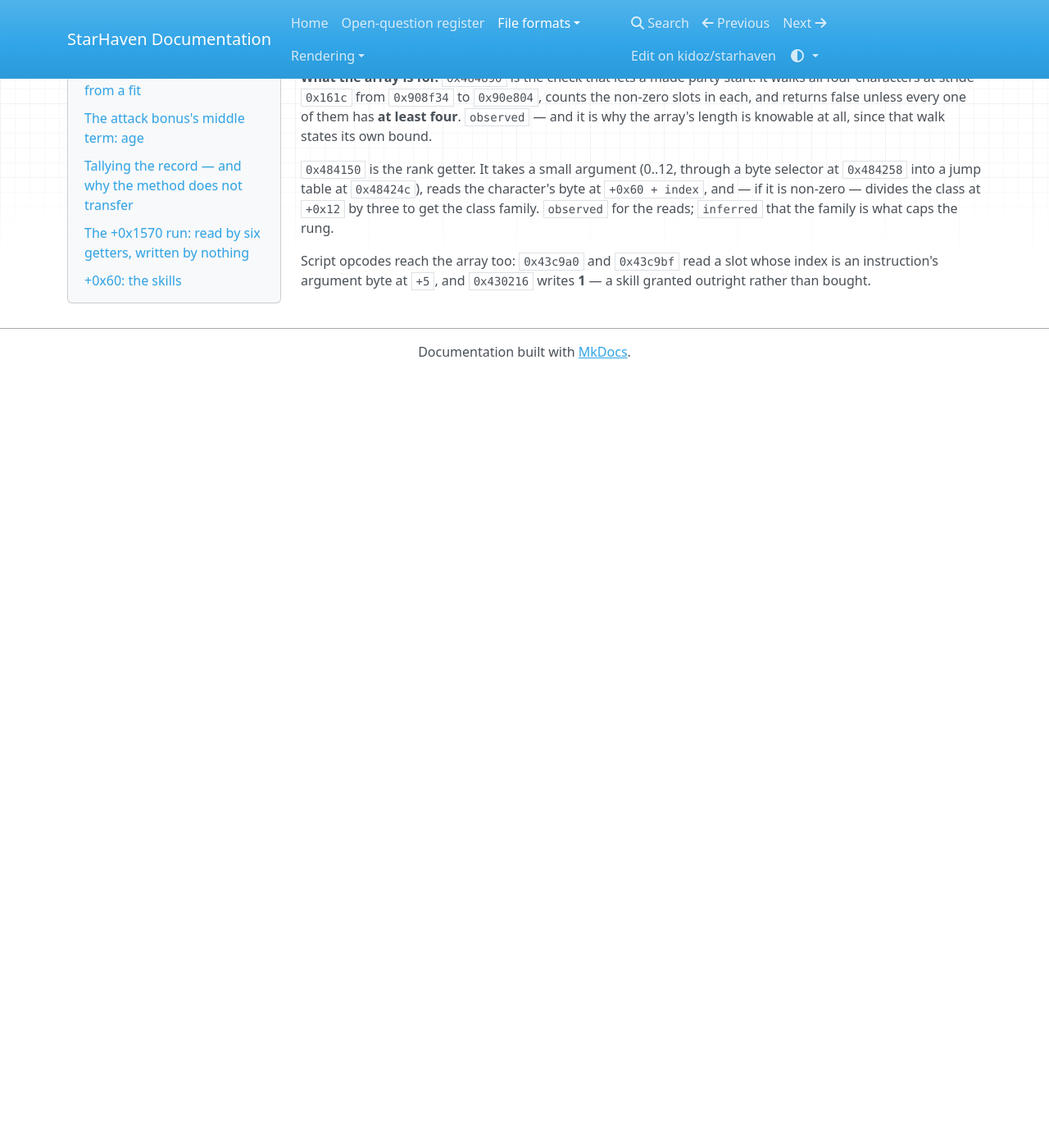
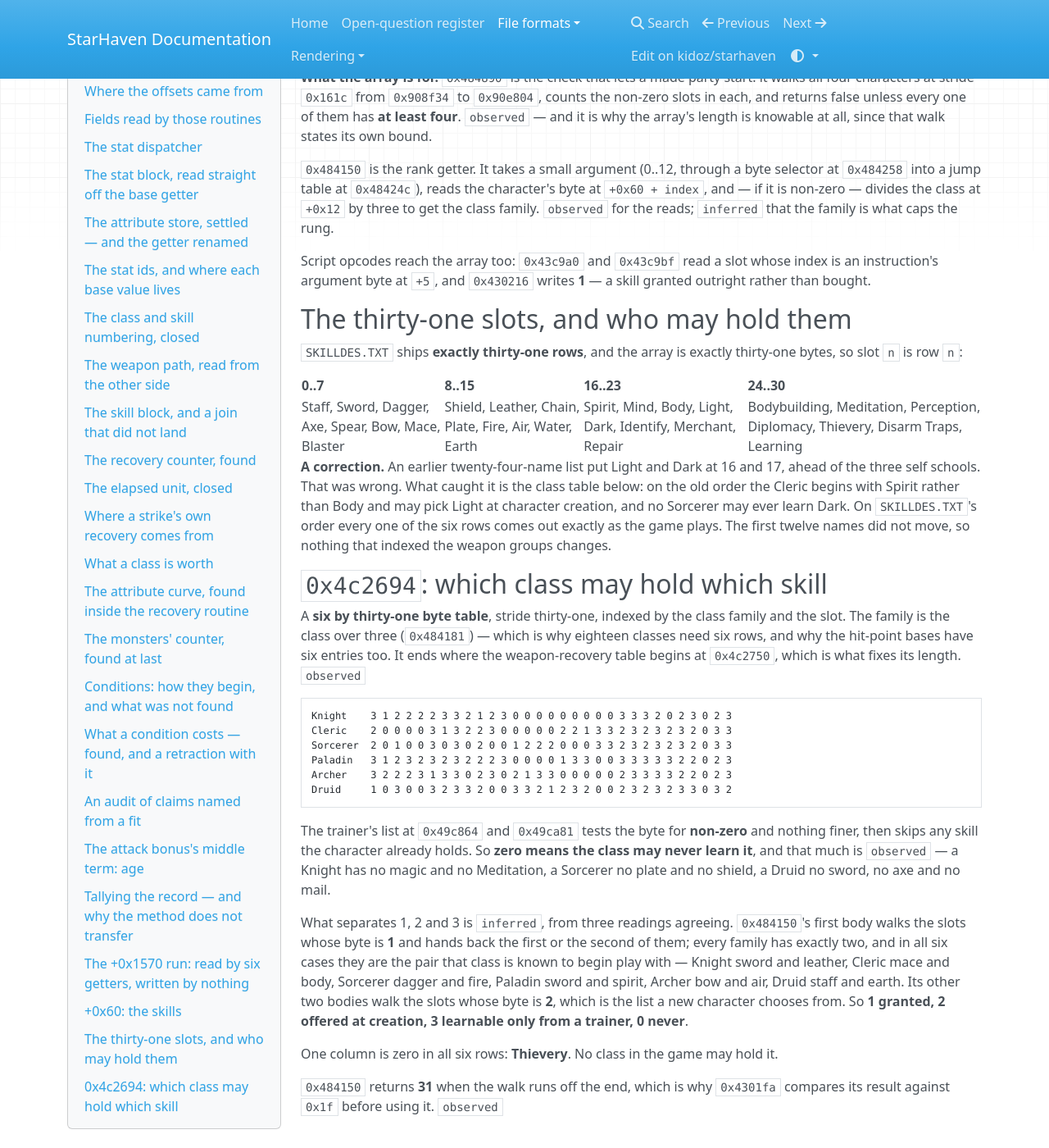
Before and after one commit to kidoz/starhaven, an MkDocs documentation site: the page built from docs/formats/player-record.md, in a window 1280 px wide and 1400 px high, scrolled down 14359 px. Shown: the whole window at 82% size. Built offline with MkDocs 1.6.1, drawn with Linux system fonts in a browser that asks for light colours; nearby versions of some CDN libraries; before the commit the page ends 14816 px from its top, so only the background shows below that.

Commit message:
Name all thirty-one skills and the class table that gates them

````diff
--- a/docs/formats/player-record.md
+++ b/docs/formats/player-record.md
@@ -828,3 +828,59 @@ class at `+0x12` by three to get the class family. `observed` for the reads;
 Script opcodes reach the array too: `0x43c9a0` and `0x43c9bf` read a slot
 whose index is an instruction's argument byte at `+5`, and `0x430216` writes
 **1** — a skill granted outright rather than bought.
+
+## The thirty-one slots, and who may hold them
+
+`SKILLDES.TXT` ships **exactly thirty-one rows**, and the array is exactly
+thirty-one bytes, so slot `n` is row `n`:
+
+| 0..7 | 8..15 | 16..23 | 24..30 |
+| --- | --- | --- | --- |
+| Staff, Sword, Dagger, Axe, Spear, Bow, Mace, Blaster | Shield, Leather, Chain, Plate, Fire, Air, Water, Earth | Spirit, Mind, Body, Light, Dark, Identify, Merchant, Repair | Bodybuilding, Meditation, Perception, Diplomacy, Thievery, Disarm Traps, Learning |
+
+**A correction.** An earlier twenty-four-name list put Light and Dark at 16
+and 17, ahead of the three self schools. That was wrong. What caught it is
+the class table below: on the old order the Cleric begins with Spirit rather
+than Body and may pick Light at character creation, and no Sorcerer may ever
+learn Dark. On `SKILLDES.TXT`'s order every one of the six rows comes out
+exactly as the game plays. The first twelve names did not move, so nothing
+that indexed the weapon groups changes.
+
+## `0x4c2694`: which class may hold which skill
+
+A **six by thirty-one byte table**, stride thirty-one, indexed by the class
+family and the slot. The family is the class over three (`0x484181`) — which
+is why eighteen classes need six rows, and why the hit-point bases have six
+entries too. It ends where the weapon-recovery table begins at `0x4c2750`,
+which is what fixes its length. `observed`
+
+```
+Knight    3 1 2 2 2 2 3 3 2 1 2 3 0 0 0 0 0 0 0 0 0 3 3 3 2 0 2 3 0 2 3
+Cleric    2 0 0 0 0 3 1 3 2 2 3 0 0 0 0 0 2 2 1 3 3 2 3 2 3 2 3 2 0 3 3
+Sorcerer  2 0 1 0 0 3 0 3 0 2 0 0 1 2 2 2 0 0 0 3 3 2 3 2 3 2 3 2 0 3 3
+Paladin   3 1 2 3 2 3 2 3 2 2 2 3 0 0 0 0 1 3 3 0 0 3 3 3 3 3 2 2 0 2 3
+Archer    3 2 2 2 3 1 3 3 0 2 3 0 2 1 3 3 0 0 0 0 0 2 3 3 3 3 2 2 0 2 3
+Druid     1 0 3 0 0 3 2 3 3 2 0 0 3 3 2 1 2 3 2 0 0 2 3 2 3 2 3 3 0 3 2
+```
+
+The trainer's list at `0x49c864` and `0x49ca81` tests the byte for
+**non-zero** and nothing finer, then skips any skill the character already
+holds. So **zero means the class may never learn it**, and that much is
+`observed` — a Knight has no magic and no Meditation, a Sorcerer no plate and
+no shield, a Druid no sword, no axe and no mail.
+
+What separates 1, 2 and 3 is `inferred`, from three readings agreeing.
+`0x484150`'s first body walks the slots whose byte is **1** and hands back the
+first or the second of them; every family has exactly two, and in all six
+cases they are the pair that class is known to begin play with — Knight sword
+and leather, Cleric mace and body, Sorcerer dagger and fire, Paladin sword and
+spirit, Archer bow and air, Druid staff and earth. Its other two bodies walk
+the slots whose byte is **2**, which is the list a new character chooses from.
+So **1 granted, 2 offered at creation, 3 learnable only from a trainer, 0
+never**.
+
+One column is zero in all six rows: **Thievery**. No class in the game may
+hold it.
+
+`0x484150` returns **31** when the walk runs off the end, which is why
+`0x4301fa` compares its result against `0x1f` before using it. `observed`
````
Also changed, not shown: README.md (+10 -0 lines), 2 other files.
